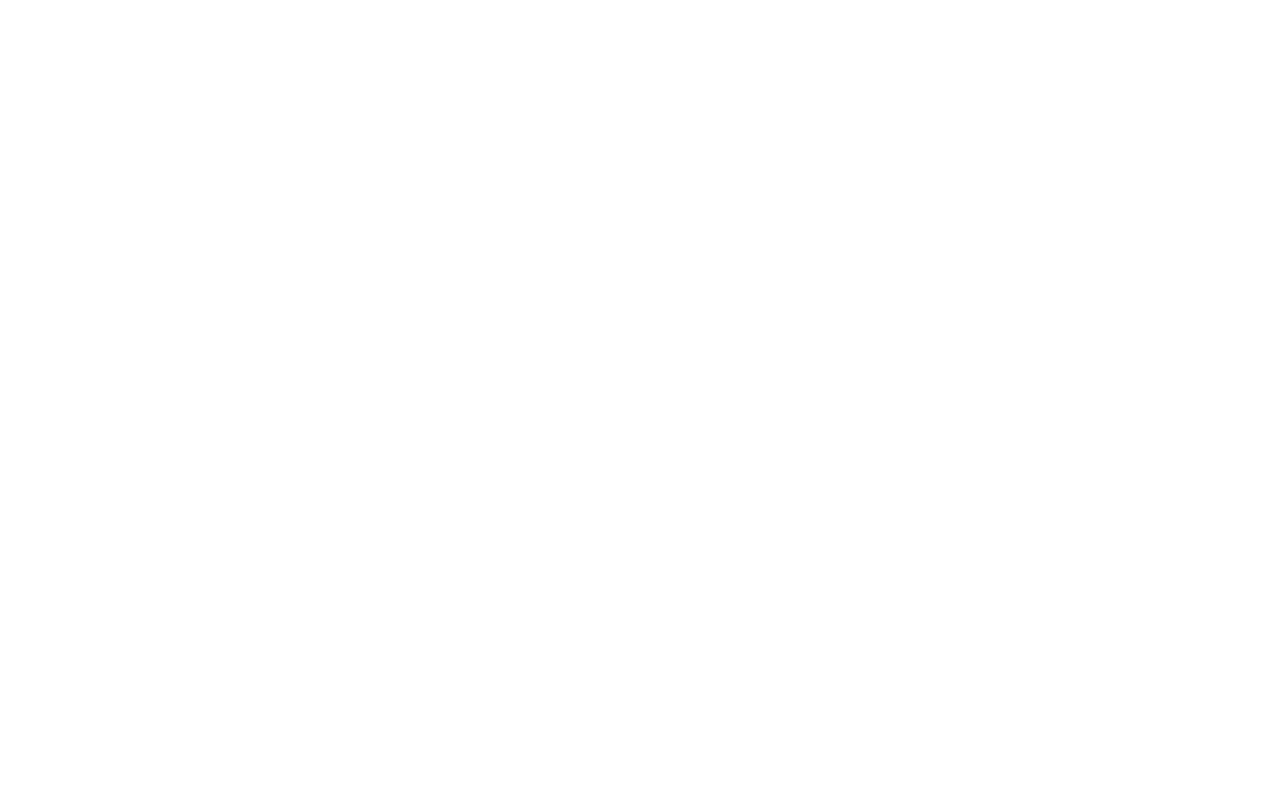
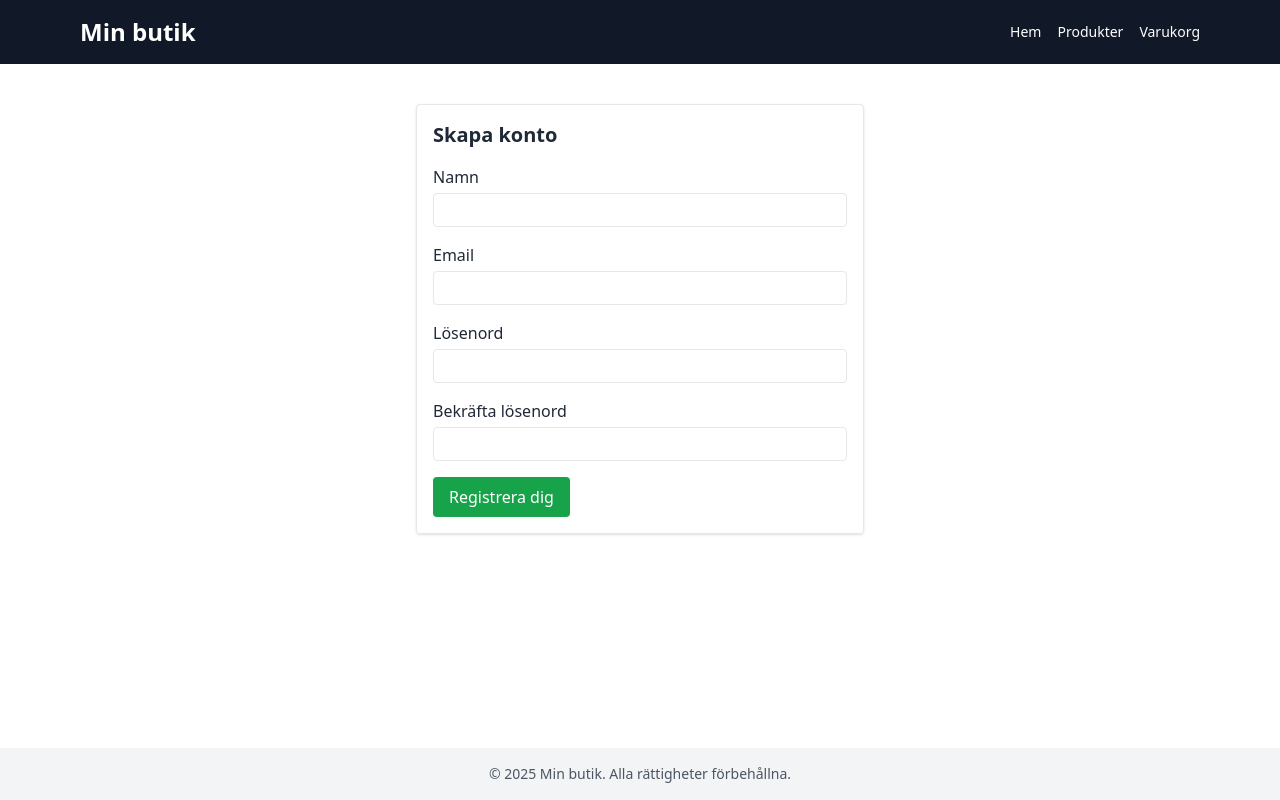
Before and after one commit to yolandaatt/QNW, a React (Vite) app in the folder client/: page /register in a window 1280 px wide. Before the commit this address had no page. Built offline with nearby package versions, Linux system fonts and the light colour scheme.

Commit message:
feat: La till en register page med test

```diff
--- /dev/null
+++ b/client/src/pages/Login/RegisterPage.tsx
@@ -0,0 +1,118 @@
+import { useState } from 'react';
+import { useNavigate } from 'react-router-dom';
+import api from '@/api/axios';
+import { AxiosError } from 'axios';
+
+const RegisterPage = () => {
+  const navigate = useNavigate();
+  const [name, setName] = useState('');
+  const [email, setEmail] = useState('');
+  const [password, setPassword] = useState('');
+  const [confirmPassword, setConfirmPassword] = useState('');
+  const [error, setError] = useState('');
+  const [loading, setLoading] = useState(false);
+
+  const handleRegister = async (e: React.FormEvent) => {
+    e.preventDefault();
+    setError('');
+
+    if (password !== confirmPassword) {
+      setError('Lösenorden matchar inte');
+      return;
+    }
+
+    try {
+      setLoading(true);
+      const res = await api.post('/auth/register', {
+        name,
+        email,
+        password,
+      });
+
+      localStorage.setItem('token', res.data.token);
+      navigate('/login');
+    } catch (err: unknown) {
+      if ((err as AxiosError<{ message: string }>).isAxiosError) {
+        const axiosErr = err as AxiosError<{ message: string }>;
+        setError(axiosErr.response?.data?.message || 'Registrering misslyckades');
+      } else {
+        console.error('Okänt fel:', err);
+        setError('Ett okänt fel inträffade');
+      }
+    } finally {
+      setLoading(false);
+    }
+  };
+
+  return (
+    <div className="mx-auto mt-10 max-w-md rounded border p-4 shadow">
+      <h1 className="mb-4 text-xl font-bold">Skapa konto</h1>
+      <form onSubmit={handleRegister} className="space-y-4">
+        <div>
+          <label htmlFor="name" className="mb-1 block">
+            Namn
+          </label>
+          <input
+            id="name"
+            type="text"
+            className="w-full rounded border px-2 py-1"
+            value={name}
+            onChange={(e) => setName(e.target.value)}
+            required
+          />
+        </div>
+        <div>
+          <label htmlFor="email" className="mb-1 block">
+            Email
+          </label>
+          <input
+            id="email"
+            type="email"
+            className="w-full rounded border px-2 py-1"
+            value={email}
+            onChange={(e) => setEmail(e.target.value)}
+            required
+          />
+        </div>
+        <div>
+          <label htmlFor="password" className="mb-1 block">
+            Lösenord
+          </label>
+          <input
+            id="password"
+            type="password"
+            className="w-full rounded border px-2 py-1"
+            value={password}
+            onChange={(e) => setPassword(e.target.value)}
+            required
+          />
+        </div>
+        <div>
+          <label htmlFor="confirmPassword" className="mb-1 block">
+            Bekräfta lösenord
+          </label>
+          <input
+            id="confirmPassword"
+            type="password"
+            className="w-full rounded border px-2 py-1"
+            value={confirmPassword}
+            onChange={(e) => setConfirmPassword(e.target.value)}
+            required
+          />
+        </div>
+
+        {error && <p className="text-sm text-red-600">{error}</p>}
+
+        <button
+          type="submit"
+          disabled={loading}
+          className="rounded bg-green-600 px-4 py-2 text-white hover:bg-green-700 disabled:bg-gray-400"
+        >
+          {loading ? 'Registrerar...' : 'Registrera dig'}
+        </button>
+      </form>
+    </div>
+  );
+};
+
+export default RegisterPage;
--- a/client/src/router/AppRoutes.tsx
+++ b/client/src/router/AppRoutes.tsx
@@ -7,6 +7,7 @@
 import ProtectedRoute from '@/components/ProtectedRoute';
 import AdminPanel from '@/pages/Admin/AdminPanel';
 import LoginPage from '@/pages/Login/LoginPage';
+import RegisterPage from '@/pages/Login/RegisterPage';
 
 function AppRoutes() {
   return (
@@ -25,6 +26,7 @@
           }
         />
         <Route path="/login" element={<LoginPage />} />
+        <Route path="/register" element={<RegisterPage />} />
       </Route>
     </Routes>
   );
```
Also changed, not shown: 1 other file (tests, documents, lock files or other folders).
